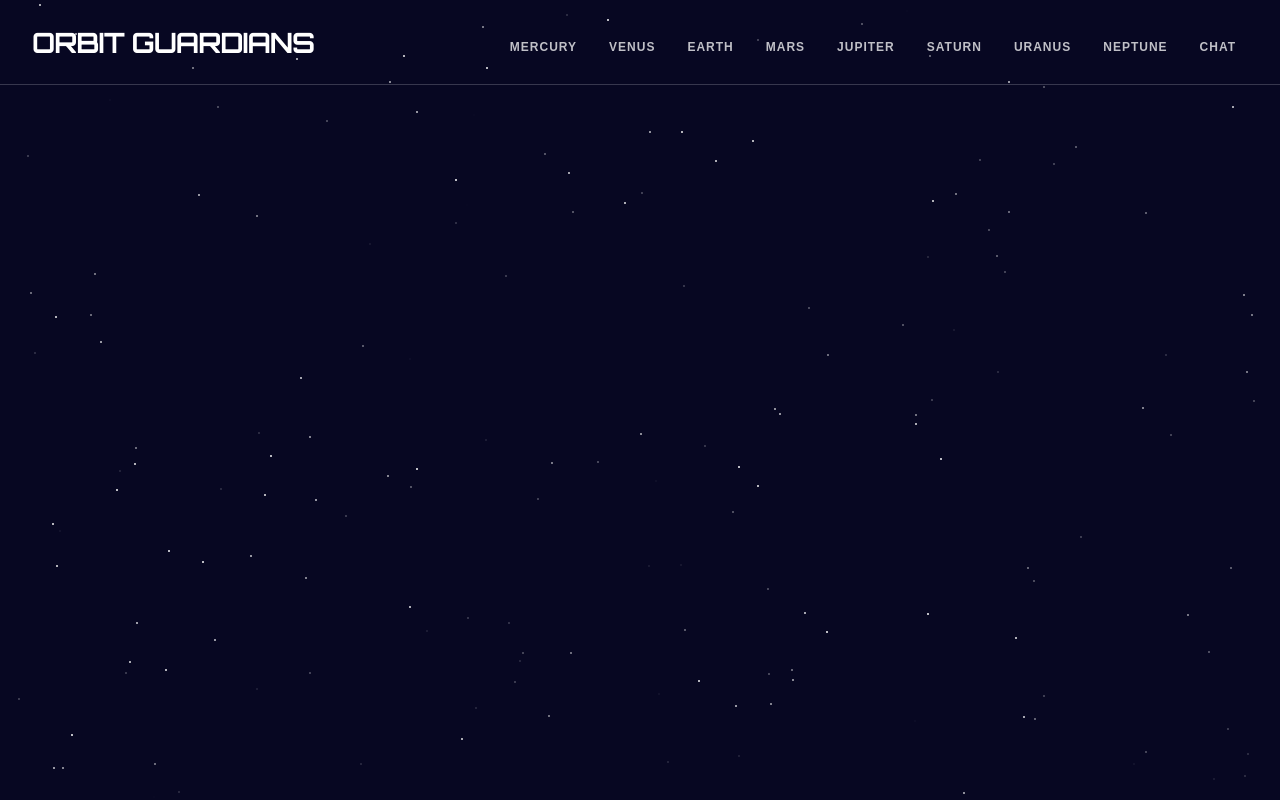
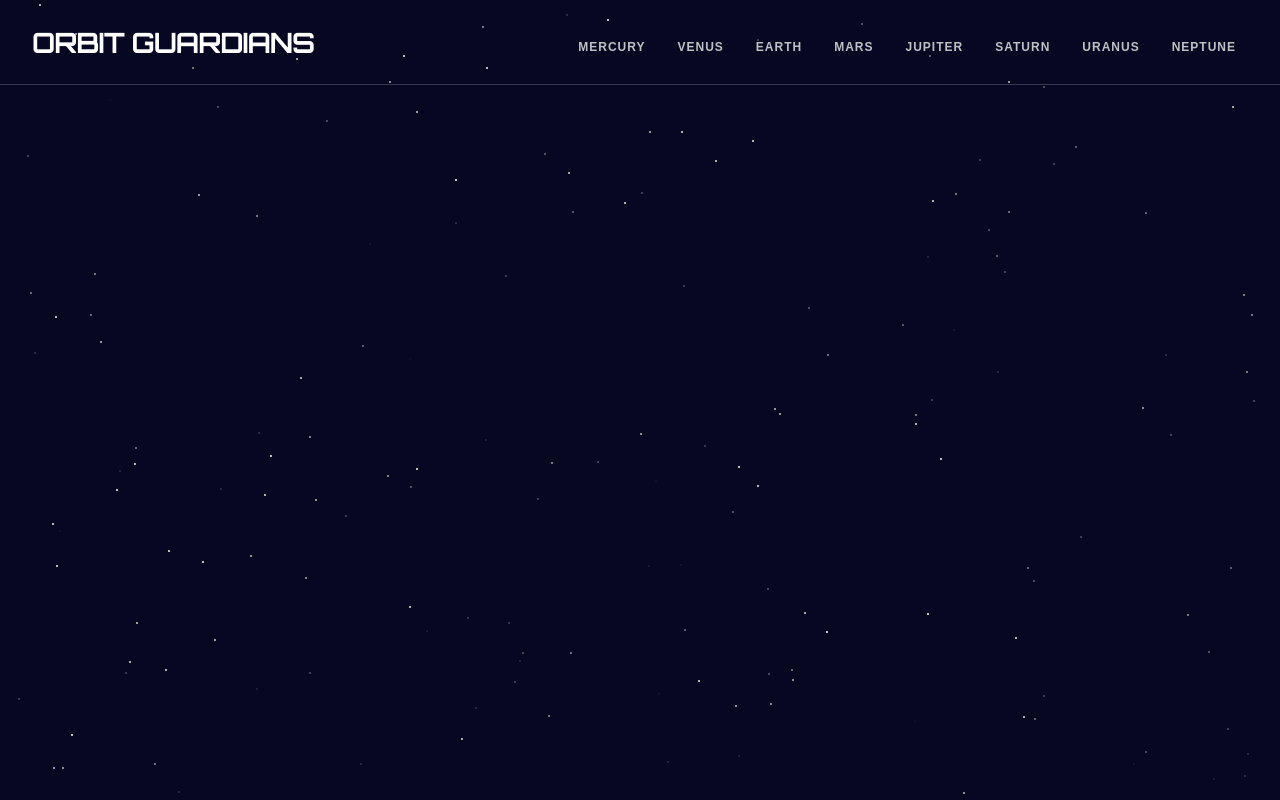
Before and after one commit to jaygohel109/Orbit_Guardians, a React (Create React App) app: page /login in a window 1280 px wide. Built offline with nearby package versions, Linux system fonts and the light colour scheme; sample sign-in values are in the browser's storage.

Commit message:
updated data.js file for navbar

```diff
--- a/src/components/Navbar/data.js
+++ b/src/components/Navbar/data.js
@@ -31,7 +31,7 @@ export const planets = [
     {
         id: 4,
         name: 'Jupiter',
-        path: '/jupiter',
+        path: '/chat',
         color: 'hsl(27, 75%, 70%)',
         sectionColor: 'hsl(2, 68%, 53%)',
     },
@@ -56,11 +56,11 @@ export const planets = [
         color: 'hsl(222, 95%, 63%)',
         sectionColor: 'hsl(222, 87%, 56%)',
     },
-    {
-        id: 8,
-        name: 'Chat',
-        path: '/chat',
-        color: 'hsl(240, 95%, 63%)',
-        sectionColor: 'hsl(240, 87%, 56%)',
-    },
+    // {
+    //     id: 8,
+    //     name: 'Chat',
+    //     path: '/chat',
+    //     color: 'hsl(240, 95%, 63%)',
+    //     sectionColor: 'hsl(240, 87%, 56%)',
+    // },
 ];
```
